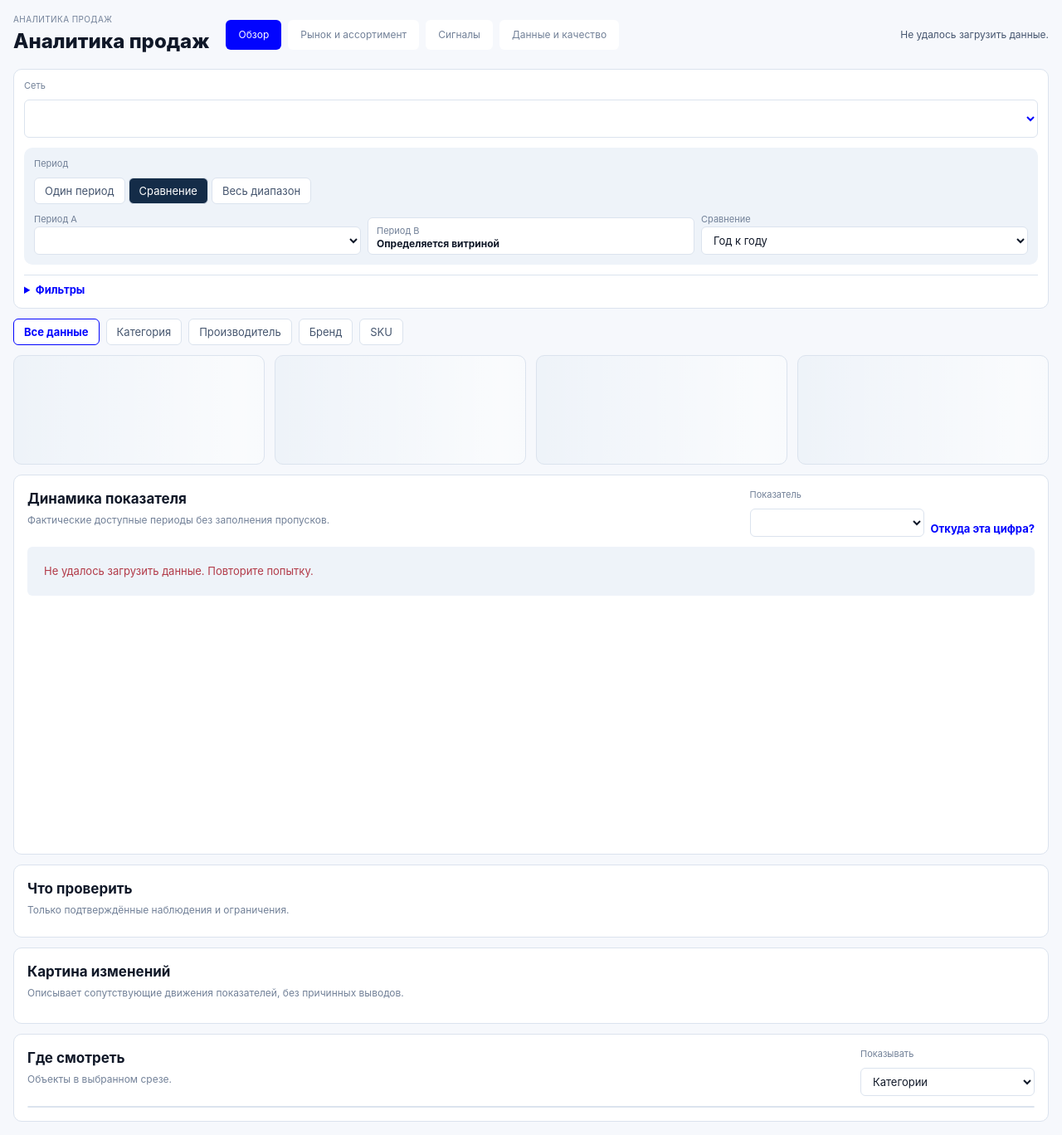
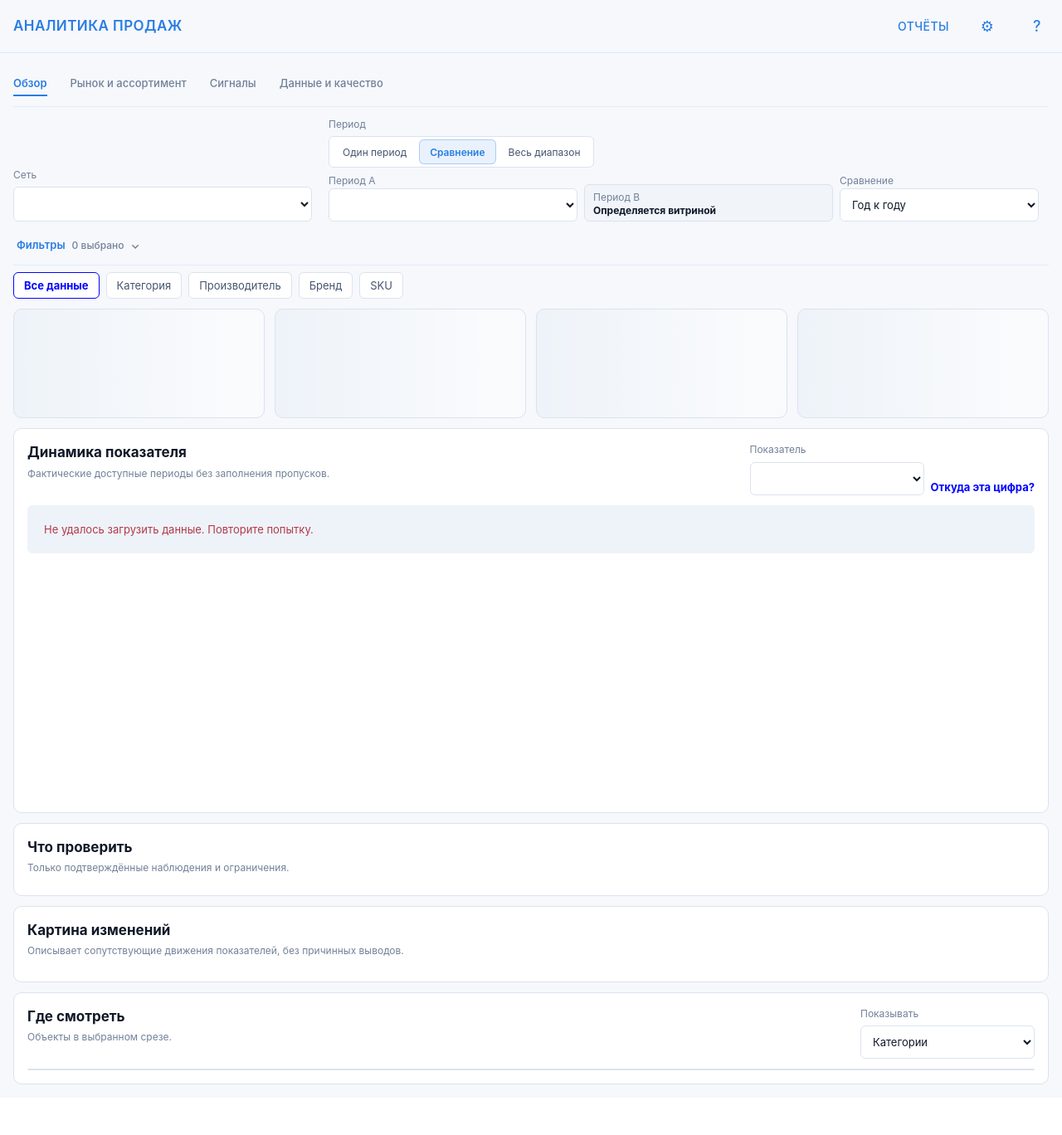
Before and after one commit to Lugovele/retail-commercial-analytics, a Python web app: template src/retail_analytics/dashboard/templates/index.html in a window 1280 px wide. Shown: the whole page at 83% size. After the commit the page ends 1307 px from the top, so only its background shows below. Run offline with Jinja, Linux system fonts and the light colour scheme; the template is opened without the code that fills it, so the values that code supplies are empty.

Commit message:
refine: simplify dashboard top workspace

```diff
--- a/src/retail_analytics/dashboard/static/app.js
+++ b/src/retail_analytics/dashboard/static/app.js
@@ -86,6 +86,9 @@ function bindStaticControls() {
       }
       document.querySelectorAll("[data-view]").forEach((item) => item.classList.toggle("is-active", item === button));
     });
+  });
+  document.querySelectorAll("[data-header-action]").forEach((button) => {
+    button.addEventListener("click", () => showToast("Раздел будет доступен позже."));
   });
 
   document.querySelectorAll("[data-drill-grain]").forEach((button) => {
@@ -487,19 +490,16 @@ function renderOverviewTable() {
 }
 
 function renderContextStrip() {
-  const runtime = selectedRetailer();
   const response = state.summaryResponse;
   if (!response) return;
   updateComparisonPeriodDisplay(response);
-  const available = response.available_periods.length;
-  const requested = available + response.missing_periods.length;
+  updateFilterCount();
   document.getElementById("context-strip").textContent = [
-    runtime.display_label,
     periodContextText(),
     contextFilterText(),
-    privateLabelScopeText(response.private_label_scope),
-    `${available} из ${requested} периодов доступны`
+    privateLabelScopeText(response.private_label_scope)
   ].filter(Boolean).join(" · ");
+  document.getElementById("context-coverage-note").textContent = coverageNoteText(response);
 }
 
 function renderBreadcrumb() {
@@ -812,10 +812,24 @@ function contextFilterText() {
 function privateLabelScopeText(scope) {
   const scopeName = selectedRetailer().private_label_display_name;
   return {
-    INCLUDE: `${scopeName} включены`,
-    EXCLUDE: `${scopeName} исключены`,
+    INCLUDE: `${scopeName} включена`,
+    EXCLUDE: `${scopeName} исключена`,
     ONLY: `только ${scopeName}`
   }[scope] || scope;
+}
+
+function coverageNoteText(response) {
+  if (!response?.missing_periods?.length) return "";
+  const available = response.available_periods.length;
+  const requested = available + response.missing_periods.length;
+  return `Покрытие: ${available} из ${requested} периодов. Пропущены: ${response.missing_periods.map(formatPeriod).join(", ")}`;
+}
+
+function updateFilterCount() {
+  const count = Object.keys(selectedFilterValues()).length;
+  const target = document.getElementById("filter-count");
+  if (!target) return;
+  target.textContent = count ? `${count} выбрано` : "0 выбрано";
 }
 
 function entityDisplayLabel(grain, entityId) {
--- a/src/retail_analytics/dashboard/static/styles.css
+++ b/src/retail_analytics/dashboard/static/styles.css
@@ -1,5 +1,6 @@
 :root {
   --brand-primary: #0204fe;
+  --brand-menu-blue: #2a7de1;
   --brand-secondary: #142c48;
   --brand-accent: #ffb32c;
   --bg-page: #f6f8fc;
@@ -101,27 +102,73 @@ h3 {
 }
 
 .app-header {
-  display: grid;
-  grid-template-columns: minmax(210px, auto) 1fr auto;
-  gap: var(--space-5);
+  display: flex;
+  min-height: 64px;
   align-items: center;
-  margin-bottom: var(--space-4);
+  justify-content: space-between;
+  gap: var(--space-6);
+  margin: calc(-1 * var(--space-5)) calc(-1 * var(--space-6)) var(--space-4);
+  padding: 0 var(--space-6);
+  background: #f6f8fc;
+  border-bottom: 1px solid rgba(42, 125, 225, 0.14);
 }
 
-.eyebrow {
-  margin: 0 0 2px;
-  color: var(--text-muted);
-  font-size: 10px;
-  letter-spacing: 0.04em;
+.app-title {
+  margin: 0;
+  color: var(--brand-menu-blue);
+  font-size: 17px;
+  font-weight: 600;
+  letter-spacing: 0.025em;
+  line-height: 1;
   text-transform: uppercase;
+}
+
+.app-header-actions {
+  display: flex;
+  align-items: center;
+  justify-content: flex-end;
+  gap: 32px;
+  color: var(--brand-menu-blue);
+}
+
+.header-link,
+.header-icon {
+  min-height: 34px;
+  padding: 0;
+  border: 0;
+  border-radius: 0;
+  background: transparent;
+  color: currentColor;
+  font-size: 14px;
+  font-weight: 500;
+  letter-spacing: 0.03em;
+  line-height: 1;
+  text-transform: uppercase;
+}
+
+.header-icon {
+  width: 28px;
+  font-size: 18px;
+  text-align: center;
+}
+
+.header-link:hover,
+.header-icon:hover {
+  color: var(--brand-primary);
+}
+
+.header-icon:hover {
+  background: rgba(42, 125, 225, 0.08);
+  border-radius: var(--radius-sm);
 }
 
 .workflow-nav {
   display: flex;
   flex-wrap: wrap;
-  gap: var(--space-2);
+  gap: 28px;
   align-items: center;
   min-width: 0;
+  margin: 20px 0 var(--space-3);
 }
 
 .nav-item,
@@ -135,15 +182,31 @@ h3 {
 }
 
 .nav-item {
-  min-height: 36px;
-  padding: 0 14px;
-  border-color: transparent;
-  font-size: 12px;
+  position: relative;
+  min-height: 32px;
+  padding: 0;
+  border: 0;
+  border-radius: 0;
+  background: transparent;
+  color: var(--text-secondary);
+  font-size: 13px;
+  font-weight: 500;
 }
 
 .nav-item.is-active {
-  background: var(--brand-primary);
-  color: #ffffff;
+  background: transparent;
+  color: var(--brand-menu-blue);
+  font-weight: 600;
+}
+
+.nav-item.is-active::after {
+  position: absolute;
+  right: 0;
+  bottom: 0;
+  left: 0;
+  height: 2px;
+  background: var(--brand-menu-blue);
+  content: "";
 }
 
 .nav-item[aria-disabled="true"] {
@@ -157,6 +220,17 @@ h3 {
   white-space: nowrap;
 }
 
+.visually-hidden {
+  position: absolute;
+  width: 1px;
+  height: 1px;
+  padding: 0;
+  overflow: hidden;
+  clip: rect(0 0 0 0);
+  white-space: nowrap;
+  border: 0;
+}
+
 .scope-panel,
 .surface {
   min-width: 0;
@@ -167,40 +241,46 @@ h3 {
 
 .scope-panel {
   display: grid;
-  gap: var(--space-3);
-  padding: var(--space-3);
+  gap: var(--space-2);
+  padding: var(--space-3) 0 var(--space-2);
+  border: 0;
+  border-top: 1px solid rgba(42, 125, 225, 0.1);
+  border-bottom: 1px solid rgba(42, 125, 225, 0.1);
+  background: transparent;
+  border-radius: 0;
 }
 
 .scope-primary {
   display: grid;
-  grid-template-columns: minmax(230px, 0.8fr) minmax(560px, 2.4fr);
-  gap: var(--space-3);
+  grid-template-columns: minmax(320px, 360px) minmax(560px, 1fr);
+  gap: var(--space-5);
+  align-items: end;
 }
 
 .control,
 .period-control {
   display: flex;
   flex-direction: column;
-  gap: var(--space-2);
+  gap: 6px;
 }
 
 .control span,
 .control-title,
 .period-fields span {
   color: var(--text-muted);
-  font-size: 11px;
+  font-size: 12px;
 }
 
 .control-retailer select {
-  min-height: var(--control-height-primary);
-  color: var(--brand-primary);
-  font-size: 17px;
-  font-weight: 700;
+  min-height: 42px;
+  color: var(--text-primary);
+  font-size: 15px;
+  font-weight: 600;
 }
 
 select,
 input {
-  min-height: var(--control-height-secondary);
+  min-height: 40px;
   width: 100%;
   padding: 0 10px;
   background: var(--bg-surface);
@@ -208,33 +288,44 @@ input {
 }
 
 .period-control {
-  padding: var(--space-3);
-  background: var(--bg-subtle);
-  border-radius: var(--radius-md);
+  padding: 0;
+  background: transparent;
+  border-radius: 0;
 }
 
 .period-mode {
+  width: max-content;
   display: inline-flex;
   flex-wrap: wrap;
-  gap: var(--space-1);
+  gap: 2px;
+  padding: 3px;
+  background: var(--bg-surface);
+  border: 1px solid var(--border-default);
+  border-radius: var(--radius-sm);
 }
 
 .mode-button {
-  min-height: 32px;
+  min-height: 30px;
   padding: 0 12px;
-  border-color: var(--border-default);
+  border-color: transparent;
+  background: transparent;
+  color: var(--text-secondary);
+  font-size: 12px;
 }
 
 .mode-button.is-active {
-  background: var(--brand-secondary);
-  color: #ffffff;
+  background: rgba(42, 125, 225, 0.1);
+  color: var(--brand-menu-blue);
+  border-color: rgba(42, 125, 225, 0.32);
+  font-weight: 600;
 }
 
 .period-fields {
   display: grid;
-  grid-template-columns: repeat(3, minmax(150px, 1fr));
+  grid-template-columns: minmax(220px, 300px) minmax(220px, 300px) minmax(180px, 240px);
   gap: var(--space-2);
   align-items: end;
+  justify-content: start;
 }
 
 .period-fields.is-hidden,
@@ -243,9 +334,9 @@ input {
 }
 
 .derived-field {
-  min-height: var(--control-height-secondary);
+  min-height: 40px;
   padding: 5px 10px;
-  background: var(--bg-surface);
+  background: rgba(238, 243, 249, 0.52);
   border: 1px solid var(--border-default);
   border-radius: var(--radius-sm);
 }
@@ -258,15 +349,40 @@ input {
 }
 
 .filter-drawer {
-  border-top: 1px solid var(--border-default);
-  padding-top: var(--space-2);
+  padding-top: var(--space-1);
+  border-top: 0;
 }
 
 .filter-drawer summary {
-  width: max-content;
-  color: var(--brand-primary);
-  font-weight: 700;
+  display: inline-flex;
+  min-height: 32px;
+  align-items: center;
+  gap: var(--space-2);
+  padding: 0 4px;
+  color: var(--brand-menu-blue);
+  font-weight: 600;
   cursor: pointer;
+  list-style: none;
+}
+
+.filter-drawer summary::-webkit-details-marker {
+  display: none;
+}
+
+.filter-count {
+  color: var(--text-muted);
+  font-size: 12px;
+  font-weight: 500;
+}
+
+.filter-chevron {
+  color: var(--text-muted);
+  font-size: 14px;
+  line-height: 1;
+}
+
+.filter-drawer[open] .filter-chevron {
+  transform: rotate(180deg);
 }
 
 .filter-grid {
@@ -290,7 +406,7 @@ input {
   min-height: var(--control-height-secondary);
   padding: 0 10px;
   white-space: nowrap;
-  background: var(--bg-subtle);
+  background: var(--bg-surface);
   border: 1px solid var(--border-default);
   border-radius: var(--radius-sm);
 }
@@ -301,8 +417,14 @@ input {
 }
 
 .context-strip {
-  margin: var(--space-2) 0 var(--space-3);
+  margin: var(--space-2) 0 0;
   color: var(--text-secondary);
+  font-size: 12px;
+}
+
+.context-coverage-note {
+  margin: 2px 0 var(--space-2);
+  color: var(--warning);
   font-size: 12px;
 }
 
@@ -716,7 +838,11 @@ th:first-child {
     padding: var(--space-4);
   }
 
-  .scope-primary,
+  .app-header {
+    margin: calc(-1 * var(--space-4)) calc(-1 * var(--space-4)) var(--space-4);
+    padding: 0 var(--space-4);
+  }
+
   .overview-main {
     grid-template-columns: 1fr;
   }
@@ -732,6 +858,14 @@ th:first-child {
 
 @media (max-width: 1024px) {
   .app-header {
+    min-height: 64px;
+  }
+
+  .app-header-actions {
+    gap: var(--space-4);
+  }
+
+  .scope-primary {
     grid-template-columns: 1fr;
   }
 
--- a/src/retail_analytics/dashboard/templates/index.html
+++ b/src/retail_analytics/dashboard/templates/index.html
@@ -9,18 +9,20 @@
   <body>
     <div class="app-shell">
       <header class="app-header">
-        <div class="brand-block">
-          <p class="eyebrow">аналитика продаж</p>
-          <h1>Аналитика продаж</h1>
+        <h1 class="app-title">АНАЛИТИКА ПРОДАЖ</h1>
+        <div class="app-header-actions" aria-label="Действия приложения">
+          <button type="button" class="header-link" data-header-action="reports">ОТЧЁТЫ</button>
+          <button type="button" class="header-icon" data-header-action="settings" aria-label="Настройки" title="Настройки">⚙</button>
+          <button type="button" class="header-icon" data-header-action="help" aria-label="Помощь" title="Помощь">?</button>
         </div>
-        <nav class="workflow-nav" aria-label="Разделы аналитики">
-          <button type="button" class="nav-item is-active" data-view="overview">Обзор</button>
-          <button type="button" class="nav-item" data-view="market" aria-disabled="true" title="Будет раскрыто в следующей фазе">Рынок и ассортимент</button>
-          <button type="button" class="nav-item" data-view="signals" aria-disabled="true" title="Полный список сигналов будет раскрыт позже">Сигналы</button>
-          <button type="button" class="nav-item" data-view="data" aria-disabled="true" title="Данные и качество будут раскрыты позже">Данные и качество</button>
-        </nav>
-        <div class="system-state" id="system-state" role="status">Загрузка данных</div>
       </header>
+      <nav class="workflow-nav" aria-label="Разделы аналитики">
+        <button type="button" class="nav-item is-active" data-view="overview">Обзор</button>
+        <button type="button" class="nav-item" data-view="market" aria-disabled="true" title="Будет раскрыто в следующей фазе">Рынок и ассортимент</button>
+        <button type="button" class="nav-item" data-view="signals" aria-disabled="true" title="Полный список сигналов будет раскрыт позже">Сигналы</button>
+        <button type="button" class="nav-item" data-view="data" aria-disabled="true" title="Данные и качество будут раскрыты позже">Данные и качество</button>
+      </nav>
+      <div class="system-state visually-hidden" id="system-state" role="status">Загрузка данных</div>
 
       <main>
         <section class="scope-panel" aria-label="Аналитический срез">
@@ -75,7 +77,11 @@
           </div>
 
           <details class="filter-drawer">
-            <summary>Фильтры</summary>
+            <summary>
+              <span>Фильтры</span>
+              <span class="filter-count" id="filter-count">0 выбрано</span>
+              <span class="filter-chevron" aria-hidden="true">⌄</span>
+            </summary>
             <div class="filter-grid">
               <label class="control">
                 <span>Категория</span>
@@ -118,6 +124,7 @@
         </section>
 
         <p class="context-strip" id="context-strip"></p>
+        <p class="context-coverage-note" id="context-coverage-note"></p>
 
         <section class="breadcrumb-row" aria-label="Иерархия среза">
           <button type="button" class="crumb is-active" data-drill-grain="network">Все данные</button>
```
Also changed, not shown: tests/unit/test_dashboard_ui_contracts.py (+47 -1 lines).
